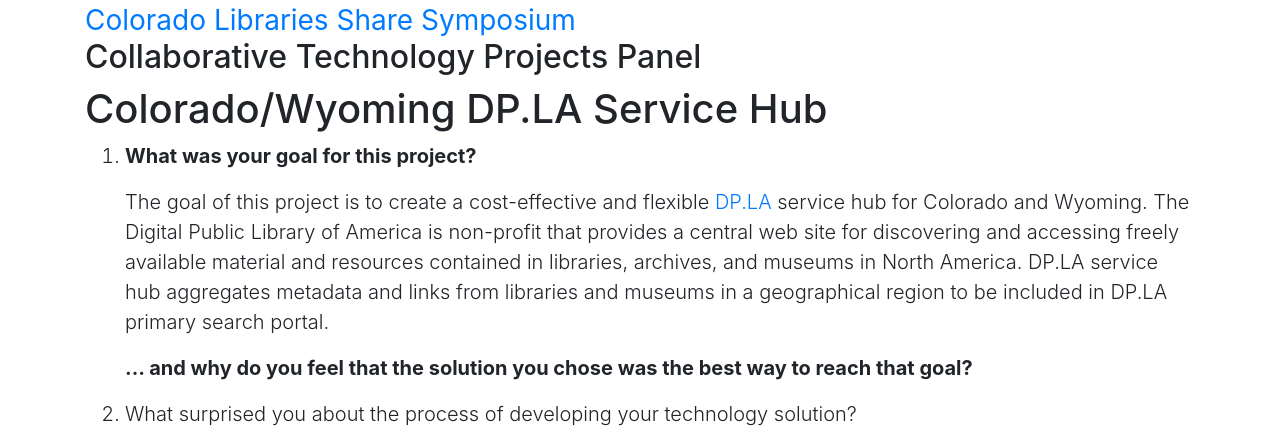
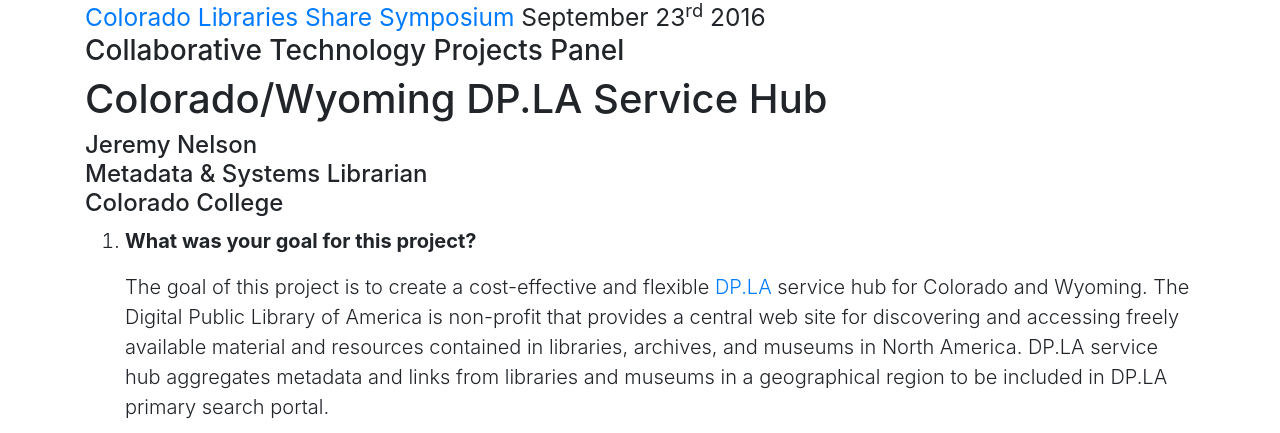
Before and after one commit to jermnelson/colorado-libraries-share-symposium, a Flask app: page / in a window 1280 px wide. Shown: the top 433 px of the page. Run offline with Flask 2, Linux system fonts and the light colour scheme; some libraries are stand-ins or nearby versions.

Commit message:
updated presentation

```diff
--- a/templates/index.html
+++ b/templates/index.html
@@ -15,25 +15,67 @@
     </style>
   </head>
   <body class="container">
-    <h2><small><a href="http://www.coloradovirtuallibrary.org/sharesymposium/program/">Colorado Libraries Share Symposium</a></small><br>
-    Collaborative Technology Projects Panel</h2>
-    <h1>Colorado/Wyoming DP.LA Service Hub</h1>
+    <h3 class="muted">
+        <small><a href="http://www.coloradovirtuallibrary.org/sharesymposium/program/">Colorado Libraries Share Symposium</a> September 23<sup>rd</sup> 2016</small><br>
+    Collaborative Technology Projects Panel</h3>
+    <h1 class="text-xs-center">Colorado/Wyoming DP.LA Service Hub</h1>
+        <h4 class="text-xs-right">Jeremy Nelson<br>Metadata &amp; Systems Librarian<br>Colorado College</h4>
     <ol class="lead">
-        <li><p class="question">What was your goal for this project?</p>
-          <p>The goal of this project is to create a cost-effective and flexible <a href="https://dp.la">DP.LA</a> service hub for
-          Colorado and Wyoming. The Digital Public Library of America is non-profit that provides a central web site for discovering
+        <li>
+            <p class="question">What was your goal for this project?</p>
+                        <p>The goal of this project is to create a cost-effective and flexible
+            <a href="https://dp.la">DP.LA</a> service hub for
+          Colorado and Wyoming. The Digital Public Library of America is non-profit that
+            provides a central web site for discovering
           and accessing freely available material and resources contained in libraries, archives, and museums in North America.
           DP.LA service hub aggregates metadata and links from libraries and museums in a geographical region to be included in DP.LA
           primary search portal.</p>
+            <img style="width: 500px"
+            src="http://www.coloradovirtuallibrary.org/wp-content/uploads/2015/07/cologo_lrg.png"
+                 class="img-thumbnail pull-xs-right">
+         <p>Under the sponsorship of the Colorado State Library, the proof-of-concept includes
+            participation of the Denver
+            Public Library, Colorado College, and History Colorado digital collections.
           <p class="question">&hellip; and why do you feel that the solution you chose was the best way to reach that goal?</p>
           <p>
-
+            Building upon research and development of a BIBFRAME Linked-Data pilot (initially funded
+            through a contract
+            with the Library of Congress and available at <a href="http://bibcat.org/">bibcat.org</a>) a
+            linked-data based proof-of-concept of a Colorado-Wyoming DPLA Service Hub is available
+            under an open-source license at
+            <a href="https://github.com/KnowledgeLinks/dpla-service-hub">https://github.com/KnowledgeLinks/dpla-service-hub</a>.
           </p>
+        <img src="{{ url_for('static', filename='img/dpla-service-hub-flow.svg') }}" class="img-fluid">
         </li>
-        <li>What surprised you about the process of developing your technology solution?</li>
-        <li>What's next for your project? Ex.: Phase 2</li>
-        <li>What advice can you give other libraries who are considering taking part in a collaborative technology project?</li>
+        <li>
+            <p class="question">What surprised you about the process of developing your technology solution?</p>
+            <p>The realization of the promise of open-source Linked-Data bibliographic systems.
+            I believe the easy of modern web, cloud, and NoSQL datastore technologies offers libraries
+            new avenues and opportunities for our applying our new skills, talents, and experience to
+            existing challenges of bibliographic management of our traditional physicals collections of
+            books, periodicals, to new services and collaborations among memory institutions in our
+            communities. </p>
+        </li>
+        <li>
+            <p class="question">What's next for your project?</p>
+            <p>Next week, we are meeting Emily Gore of DP.LA for consulting and preparing for a full
+            pilot by expanding the proof-of-concept to include all of our partner institutions.
+            If you are interested in participating in the Colorado/Wyoming DPLA service hub, please e-mail me
+            at <a href="mailto:jeremy.nelson@coloradocollege.edu">jeremy.nelson@coloradocollege.edu</a>
+            or Leigh Jeremias (ljeremias at coloradovirtuallibrary.org) of the Colorado Virtual Library.
+         </li>
+        <li>
+            <p class="question">What advice can you give other libraries who are considering
+            taking part in a collaborative technology project?</p>
+            <p>
+                The costs of technologies are decreasing such that libraries can afford to
+                experiment more to improve our own workflows and services. By adopting
+                established open-source technologies and project management techniques like
+                libraries expand the resources and opportunities of our communities.
+            </p>
+        </li>
     </ol>
+    <h1 class="text-xs-center alert-success">Thanks!</h1>
     <!-- jQuery first, then Tether, then Bootstrap JS. -->
     <script src="https://ajax.googleapis.com/ajax/libs/jquery/3.0.0/jquery.min.js" integrity="sha384-THPy051/pYDQGanwU6poAc/hOdQxjnOEXzbT+OuUAFqNqFjL+4IGLBgCJC3ZOShY" crossorigin="anonymous"></script>
     <script src="https://cdnjs.cloudflare.com/ajax/libs/tether/1.2.0/js/tether.min.js" integrity="sha384-Plbmg8JY28KFelvJVai01l8WyZzrYWG825m+cZ0eDDS1f7d/js6ikvy1+X+guPIB" crossorigin="anonymous"></script>
```
Also changed, not shown: static/img/dpla-service-hub-flow.svg (added).
